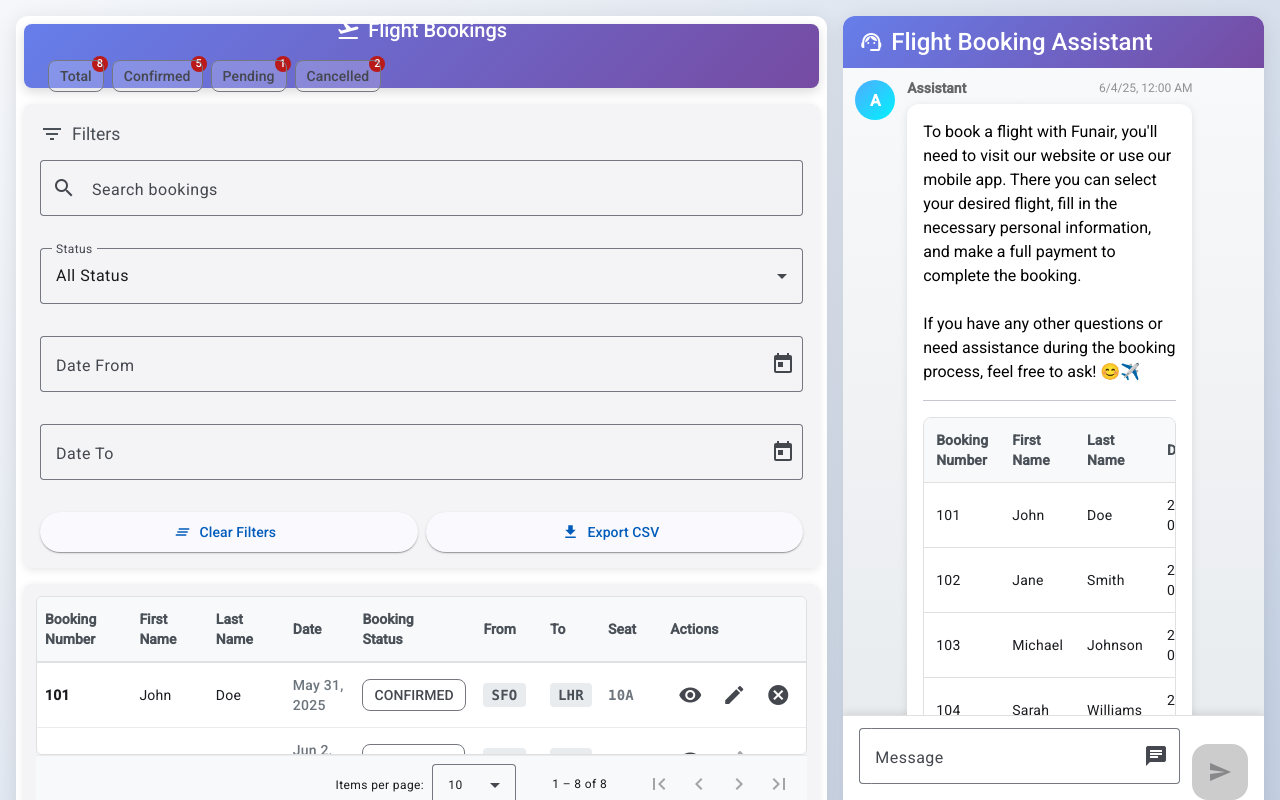
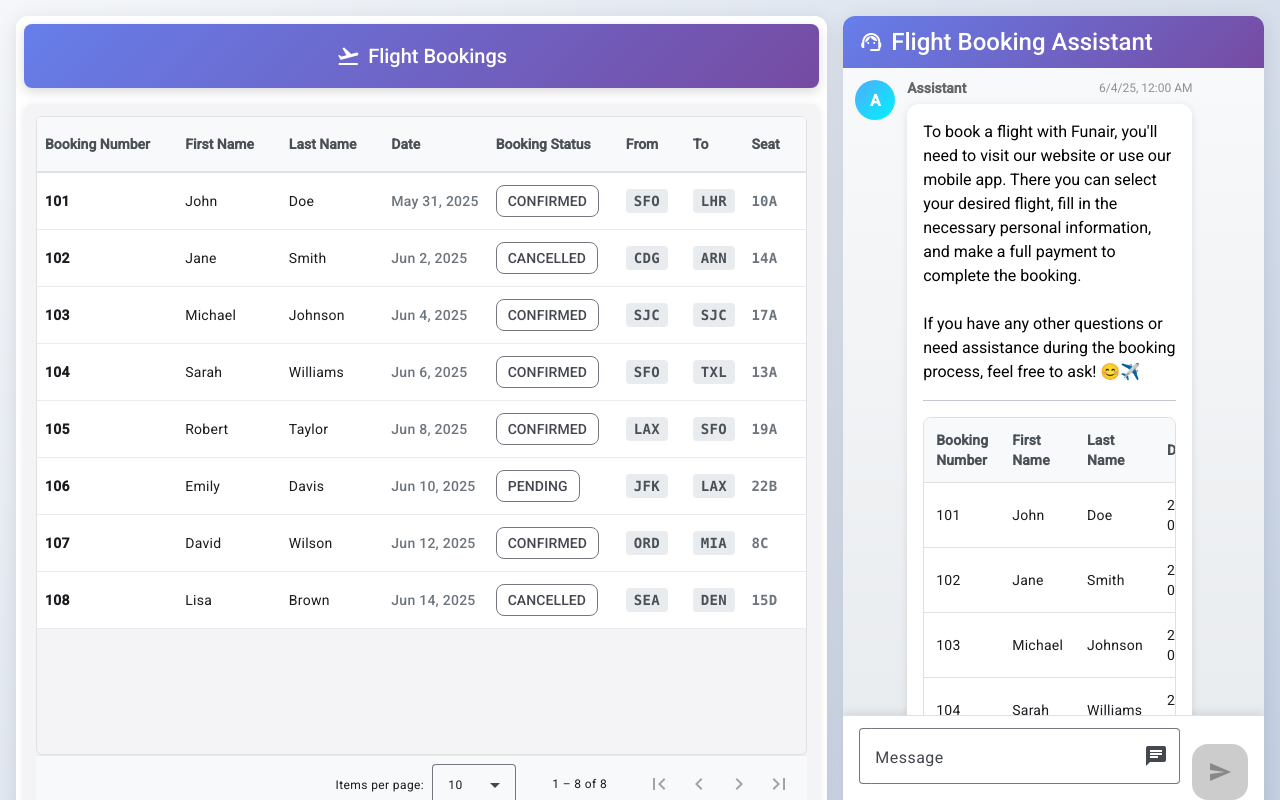
Before and after one commit to loiane/spring-ai-flight-booking, an Angular app in the folder frontend/: page / in a window 1280 px wide. Built offline with nearby package versions, Linux system fonts and the light colour scheme.

Commit message:
refactor(bookings): remove unused filters and actions, simplify component structure

```diff
--- a/frontend/src/app/components/bookings/bookings.component.html
+++ b/frontend/src/app/components/bookings/bookings.component.html
@@ -1,113 +1,13 @@
 <div class="bookings-container">
-  <!-- Header with title and stats -->
+  <!-- Header with title -->
   <mat-toolbar class="bookings-header">
     <div class="header-content">
       <div class="title-section">
         <mat-icon class="header-icon">flight_takeoff</mat-icon>
         <h1>Flight Bookings</h1>
       </div>
-
-      <div class="stats-section">
-        <mat-chip-set>
-          <mat-chip [matBadge]="stats().total" matBadgePosition="after" matBadgeColor="primary">
-            Total
-          </mat-chip>
-          <mat-chip [matBadge]="stats().confirmed" matBadgePosition="after" matBadgeColor="primary">
-            Confirmed
-          </mat-chip>
-          <mat-chip [matBadge]="stats().pending" matBadgePosition="after" matBadgeColor="accent">
-            Pending
-          </mat-chip>
-          <mat-chip [matBadge]="stats().cancelled" matBadgePosition="after" matBadgeColor="warn">
-            Cancelled
-          </mat-chip>
-        </mat-chip-set>
-      </div>
     </div>
   </mat-toolbar>
-
-  <!-- Filters Card -->
-  <mat-card class="filters-card">
-    <mat-card-header>
-      <mat-card-title>
-        <mat-icon>filter_list</mat-icon>
-        Filters
-      </mat-card-title>
-    </mat-card-header>
-
-    <mat-card-content>
-      <div class="filters-grid">
-        <!-- Search Input -->
-        <mat-form-field appearance="outline" class="search-field">
-          <mat-label>Search bookings</mat-label>
-          <mat-icon matPrefix>search</mat-icon>
-          <input
-            matInput
-            [(ngModel)]="searchTerm"
-            (ngModelChange)="onSearchChange()"
-            placeholder="Name, booking number, airport..."
-          >
-          @if (searchTerm()) {
-            <button matSuffix mat-icon-button (click)="searchTerm.set(''); onSearchChange()">
-              <mat-icon>clear</mat-icon>
-            </button>
-          }
-        </mat-form-field>
-
-        <!-- Status Filter -->
-        <mat-form-field appearance="outline">
-          <mat-label>Status</mat-label>
-          <mat-select
-            [(ngModel)]="selectedStatus"
-            (ngModelChange)="onStatusChange()"
-          >
-            @for (option of statusOptions; track option.value) {
-              <mat-option [value]="option.value">{{ option.label }}</mat-option>
-            }
-          </mat-select>
-        </mat-form-field>
-
-        <!-- Date From -->
-        <mat-form-field appearance="outline">
-          <mat-label>Date From</mat-label>
-          <input
-            matInput
-            [matDatepicker]="dateFromPicker"
-            [(ngModel)]="dateFrom"
-            (ngModelChange)="onDateFromChange()"
-          >
-          <mat-datepicker-toggle matIconSuffix [for]="dateFromPicker"></mat-datepicker-toggle>
-          <mat-datepicker #dateFromPicker></mat-datepicker>
-        </mat-form-field>
-
-        <!-- Date To -->
-        <mat-form-field appearance="outline">
-          <mat-label>Date To</mat-label>
-          <input
-            matInput
-            [matDatepicker]="dateToPicker"
-            [(ngModel)]="dateTo"
-            (ngModelChange)="onDateToChange()"
-          >
-          <mat-datepicker-toggle matIconSuffix [for]="dateToPicker"></mat-datepicker-toggle>
-          <mat-datepicker #dateToPicker></mat-datepicker>
-        </mat-form-field>
-
-        <!-- Action Buttons -->
-        <div class="filter-actions">
-          <button mat-raised-button color="primary" (click)="clearFilters()">
-            <mat-icon>clear_all</mat-icon>
-            Clear Filters
-          </button>
-
-          <button mat-raised-button color="accent" (click)="exportToCSV()">
-            <mat-icon>download</mat-icon>
-            Export CSV
-          </button>
-        </div>
-      </div>
-    </mat-card-content>
-  </mat-card>
 
   <!-- Data Table Card -->
   <mat-card class="table-card">
@@ -177,44 +77,6 @@
             </td>
           </ng-container>
 
-          <!-- Actions Column -->
-          <ng-container matColumnDef="actions">
-            <th mat-header-cell *matHeaderCellDef>Actions</th>
-            <td mat-cell *matCellDef="let booking">
-              <div class="actions-cell">
-                <button
-                  mat-icon-button
-                  color="primary"
-                  matTooltip="View Details"
-                  (click)="viewBookingDetails(booking)"
-                >
-                  <mat-icon>visibility</mat-icon>
-                </button>
-
-                <button
-                  mat-icon-button
-                  color="accent"
-                  matTooltip="Edit Booking"
-                  (click)="editBooking(booking)"
-                  [disabled]="booking.bookingStatus === 'CANCELLED'"
-                >
-                  <mat-icon>edit</mat-icon>
-                </button>
-
-                @if (booking.bookingStatus !== 'CANCELLED') {
-                  <button
-                    mat-icon-button
-                    color="warn"
-                    matTooltip="Cancel Booking"
-                    (click)="cancelBooking(booking)"
-                  >
-                    <mat-icon>cancel</mat-icon>
-                  </button>
-                }
-              </div>
-            </td>
-          </ng-container>
-
           <tr mat-header-row *matHeaderRowDef="displayedColumns()"></tr>
           <tr mat-row *matRowDef="let row; columns: displayedColumns()"></tr>
         </table>
--- a/frontend/src/app/components/bookings/bookings.component.scss
+++ b/frontend/src/app/components/bookings/bookings.component.scss
@@ -38,23 +38,6 @@
       margin: 0;
       font-size: 1.5rem;
       font-weight: 500;
-    }
-  }
-
-  .stats-section {
-    mat-chip-set {
-      gap: 0.25rem;
-    }
-
-    mat-chip {
-      background: rgba(255, 255, 255, 0.2);
-      color: white;
-      font-weight: 500;
-      font-size: 0.75rem;
-
-      .mat-mdc-chip-trailing-icon {
-        color: white;
-      }
     }
   }
 }
@@ -170,12 +153,6 @@
       font-family: 'Monaco', 'Menlo', monospace;
       font-weight: 600;
       color: #6c757d;
-    }
-
-    .actions-cell {
-      display: flex;
-      gap: 0.25rem;
-      align-items: center;
     }
 
     // Status chip colors
--- a/frontend/src/app/components/bookings/bookings.component.ts
+++ b/frontend/src/app/components/bookings/bookings.component.ts
@@ -1,44 +1,29 @@
 import { Component, signal, computed, inject, ViewChild } from '@angular/core';
 import { CommonModule } from '@angular/common';
-import { FormsModule } from '@angular/forms';
 import { MatTableModule, MatTableDataSource } from '@angular/material/table';
 import { MatPaginatorModule, MatPaginator } from '@angular/material/paginator';
 import { MatSortModule, MatSort } from '@angular/material/sort';
-import { MatInputModule } from '@angular/material/input';
-import { MatFormFieldModule } from '@angular/material/form-field';
-import { MatSelectModule } from '@angular/material/select';
 import { MatButtonModule } from '@angular/material/button';
 import { MatIconModule } from '@angular/material/icon';
 import { MatChipsModule } from '@angular/material/chips';
 import { MatCardModule } from '@angular/material/card';
 import { MatToolbarModule } from '@angular/material/toolbar';
-import { MatBadgeModule } from '@angular/material/badge';
-import { MatDatepickerModule } from '@angular/material/datepicker';
-import { MatNativeDateModule } from '@angular/material/core';
 
 import { BookingService } from '../../services/booking.service';
-import { FlightBooking } from '../../types/booking.types';
 
 @Component({
   selector: 'app-bookings',
   standalone: true,
   imports: [
     CommonModule,
-    FormsModule,
     MatTableModule,
     MatPaginatorModule,
     MatSortModule,
-    MatInputModule,
-    MatFormFieldModule,
-    MatSelectModule,
     MatButtonModule,
     MatIconModule,
     MatChipsModule,
     MatCardModule,
-    MatToolbarModule,
-    MatBadgeModule,
-    MatDatepickerModule,
-    MatNativeDateModule
+    MatToolbarModule
   ],
   templateUrl: './bookings.component.html',
   styleUrls: ['./bookings.component.scss']
@@ -49,15 +34,8 @@ export class BookingsComponent {
 
   private readonly bookingService = inject(BookingService);
 
-  // Signals for component state
-  searchTerm = signal('');
-  selectedStatus = signal('ALL');
-  dateFrom = signal<Date | null>(null);
-  dateTo = signal<Date | null>(null);
-
   // Data signals from service
-  bookings = this.bookingService.filteredBookings;
-  stats = this.bookingService.bookingStats;
+  bookings = this.bookingService.bookings;
 
   // Table configuration
   displayedColumns = signal<string[]>([
@@ -68,8 +46,7 @@ export class BookingsComponent {
     'bookingStatus',
     'from',
     'to',
-    'seat',
-    'actions'
+    'seat'
   ]);
 
   // Data source for Material Table
@@ -83,53 +60,11 @@ export class BookingsComponent {
     return data;
   });
 
-  // Status options for filter
-  statusOptions = [
-    { value: 'ALL', label: 'All Status' },
-    { value: 'CONFIRMED', label: 'Confirmed' },
-    { value: 'CANCELLED', label: 'Cancelled' },
-    { value: 'PENDING', label: 'Pending' }
-  ];
-
   ngAfterViewInit() {
     // Initialize table with paginator and sort
     const dataSource = this.dataSource();
     if (this.paginator) dataSource.paginator = this.paginator;
     if (this.sort) dataSource.sort = this.sort;
-  }
-
-  // Filter methods
-  onSearchChange() {
-    this.updateFilters();
-  }
-
-  onStatusChange() {
-    this.updateFilters();
-  }
-
-  onDateFromChange() {
-    this.updateFilters();
-  }
-
-  onDateToChange() {
-    this.updateFilters();
-  }
-
-  private updateFilters() {
-    this.bookingService.updateFilters({
-      searchTerm: this.searchTerm(),
-      status: this.selectedStatus() === 'ALL' ? undefined : this.selectedStatus(),
-      dateFrom: this.dateFrom()?.toISOString().split('T')[0],
-      dateTo: this.dateTo()?.toISOString().split('T')[0]
-    });
-  }
-
-  clearFilters() {
-    this.searchTerm.set('');
-    this.selectedStatus.set('ALL');
-    this.dateFrom.set(null);
-    this.dateTo.set(null);
-    this.bookingService.clearFilters();
   }
 
   // Status chip color mapping
@@ -143,25 +78,6 @@ export class BookingsComponent {
         return 'warn';
       default:
         return 'primary';
-    }
-  }
-
-  // Action methods
-  viewBookingDetails(booking: FlightBooking) {
-    console.log('View details for booking:', booking.bookingNumber);
-    // Future implementation: Navigate to booking details page or open details modal
-    alert(`Viewing details for booking ${booking.bookingNumber}\nPassenger: ${booking.firstName} ${booking.lastName}\nFlight: ${booking.from} → ${booking.to}\nStatus: ${booking.bookingStatus}`);
-  }
-
-  editBooking(booking: FlightBooking) {
-    console.log('Edit booking:', booking.bookingNumber);
-    // Future implementation: Navigate to edit form or open edit modal
-    alert(`Edit functionality for booking ${booking.bookingNumber} will be implemented in future updates.`);
-  }
-
-  cancelBooking(booking: FlightBooking) {
-    if (confirm(`Are you sure you want to cancel booking ${booking.bookingNumber}?`)) {
-      this.bookingService.updateBookingStatus(booking.bookingNumber, 'CANCELLED');
     }
   }
 
```
